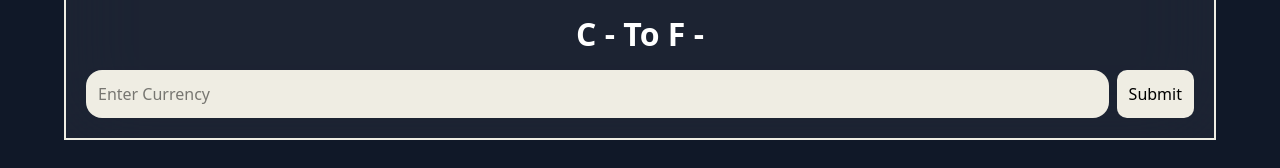
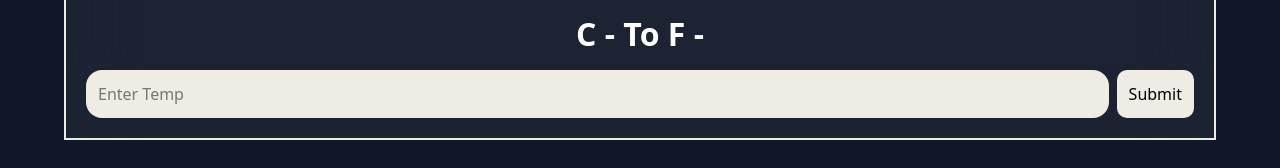
Before and after one commit to codewithfitse/CurrencyConverter, a React (Vite) app in the folder Frontend/: page /Home in a window 1280 px wide. Shown: the part 504-672 px from the top of the page. Built offline with nearby package versions, Linux system fonts and the light colour scheme.

Commit message:
HOMEPAGE

```diff
--- a/Frontend/src/page/Home.jsx
+++ b/Frontend/src/page/Home.jsx
@@ -68,7 +68,7 @@ export const Home = () => {
             <input
               type="text"
               className="w-full p-3 rounded-2xl bg-accent text-black"
-              placeholder="Enter Currency"
+              placeholder="Enter Temp"
               onChange={(e) => setSearchInput1(e.target.value)}
             />
             <button
```
